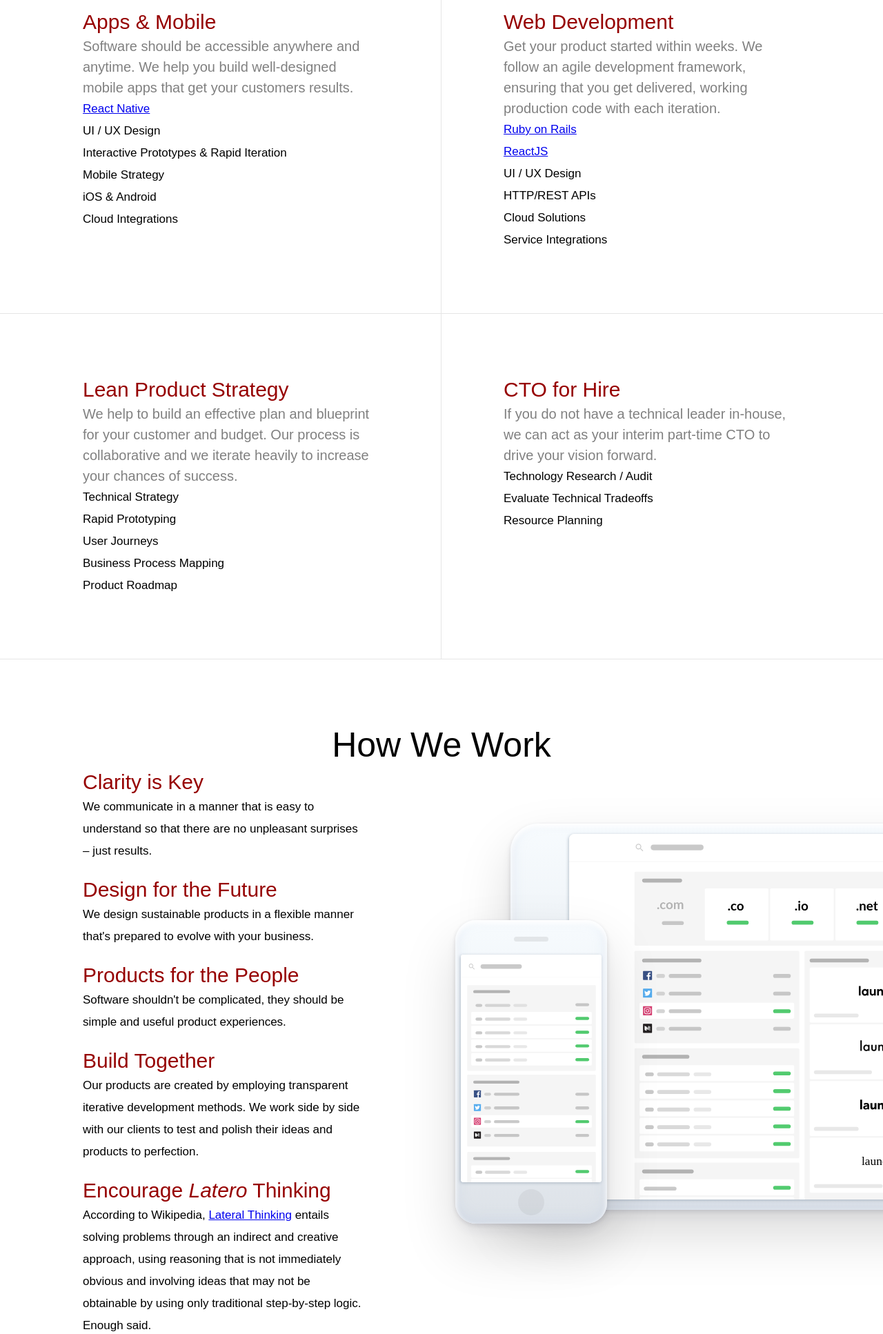
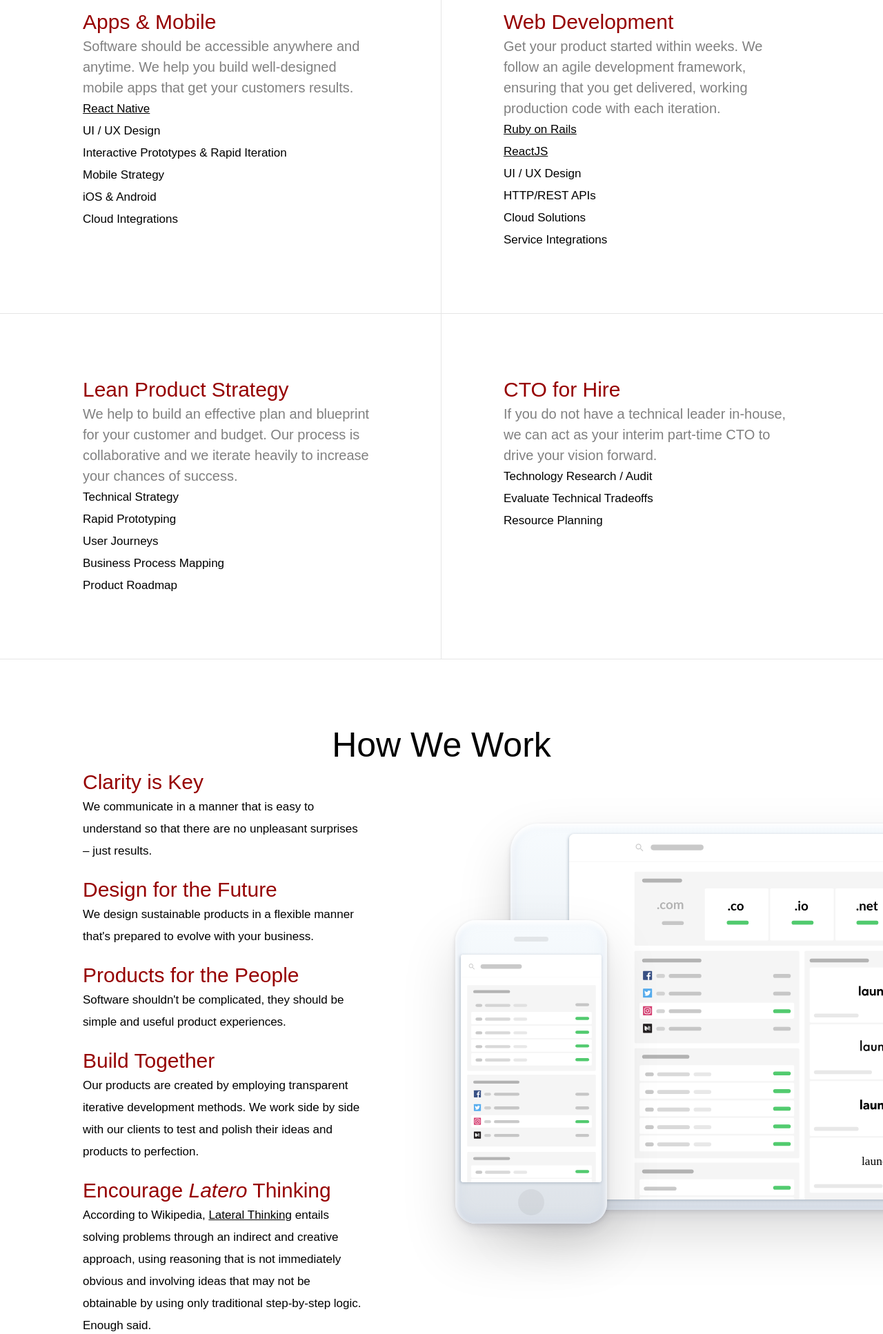
Before and after one commit to laterolabs/laterolabs-old-home, a PHP site: page /services.html in a window 1280 px wide. Shown: the part 653-2587 px from the top of the page at 69% size. Run offline with PHP 8.4, Linux system fonts and the light colour scheme; some web fonts are replaced.

Commit message:
make links black.

```diff
--- a/css/services.css
+++ b/css/services.css
@@ -422,3 +422,7 @@ p.paragraph {
 	padding: 90px 0;
 	border-bottom: 1px solid rgba(0,0,0,.1)
 }
+
+p.paragraph-list a {
+	color: black;
+}
```
Also changed, not shown: index.html (+6 -6 lines).
